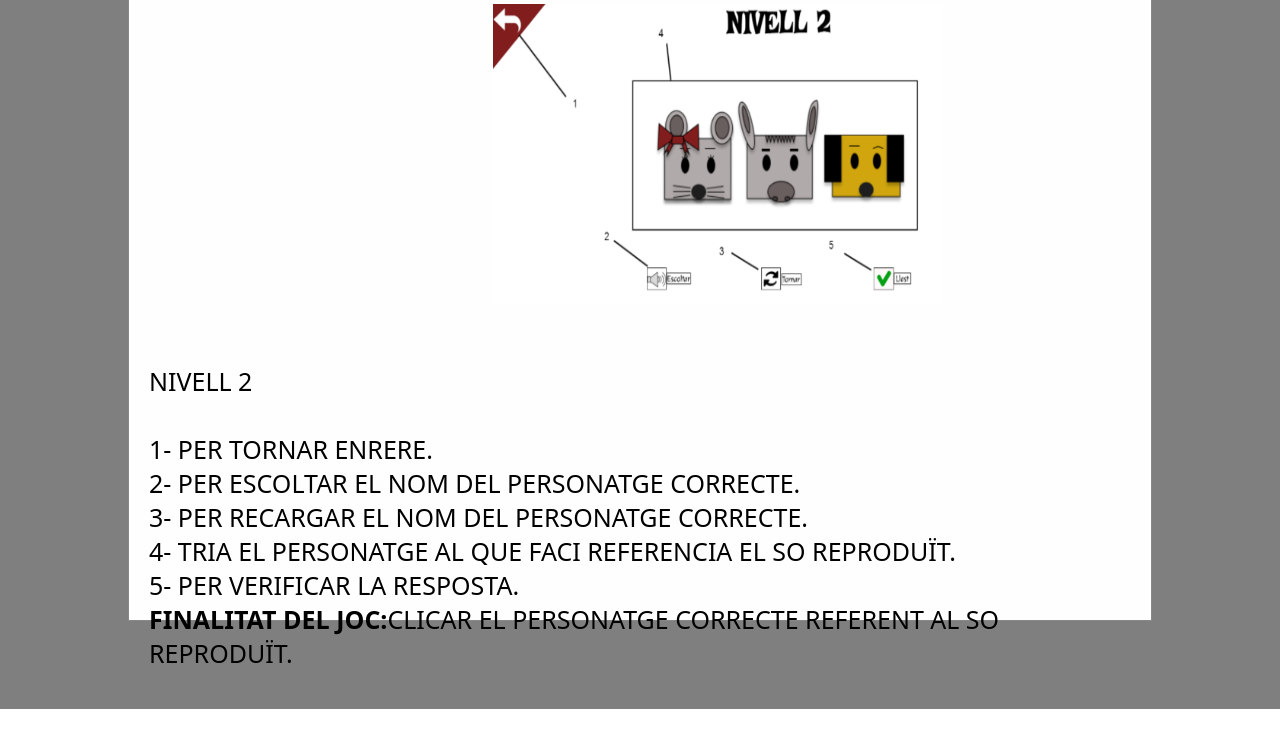
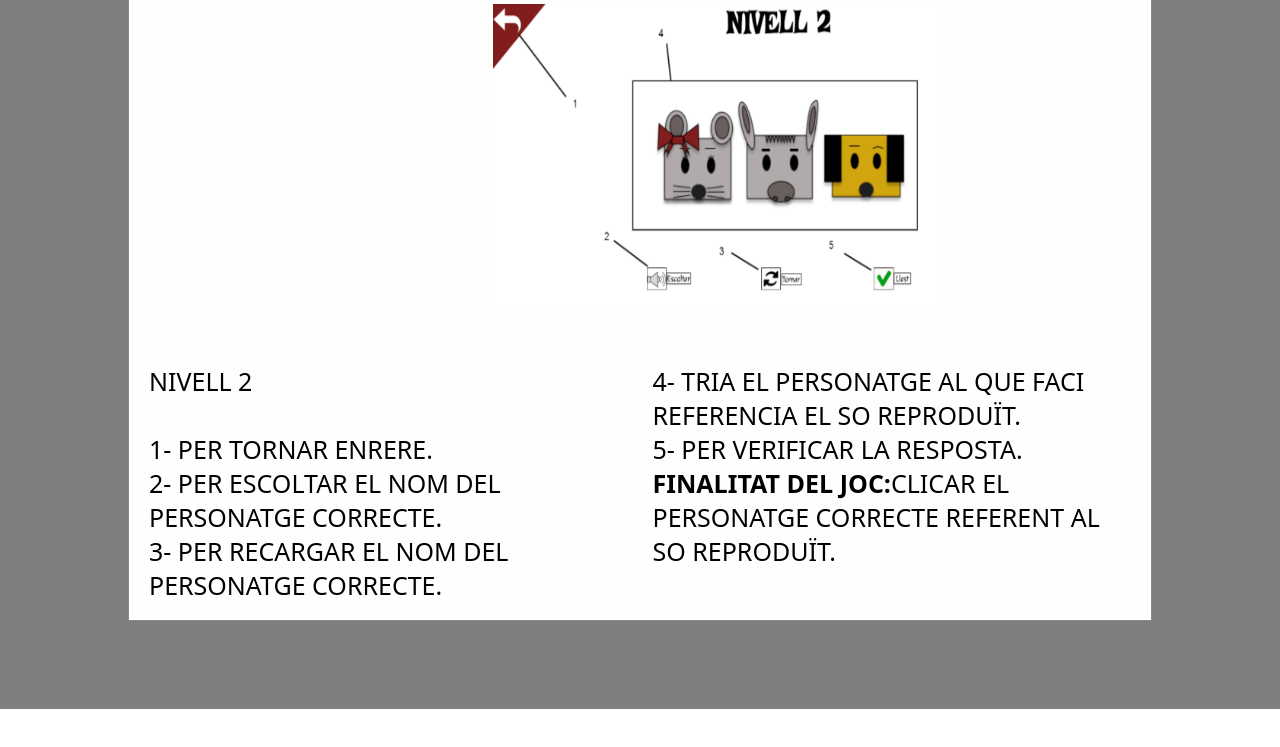
Before and after one commit to Maarcfleckk/LaRateta, a website: page levels/level-2/index.html in a window 1280 px wide. Both pictures are taken after a click on the button 1181 px from the left and 51 px from the top of the page. Shown: the part 151-898 px from the top of the page. Drawn offline with Linux system fonts and the light colour scheme; a web font is replaced by a local one.

Commit message:
revisar 2

```diff
--- a/levels/level-2/style.css
+++ b/levels/level-2/style.css
@@ -244,6 +244,7 @@ p {
 }
 #textoDebajo p{
   font-size: 25px;
+  columns: 2;
 }
 
 .modal1-content {
```
